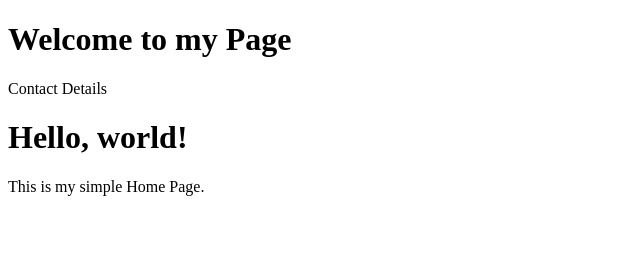
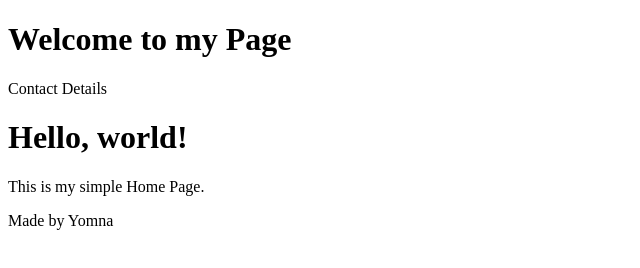
Before and after one commit to Yomnamagdi/my-project, a plain HTML site: page index.html in a window 1280 px wide. Shown: the whole page, without its empty margins (0-640 px from the left). Drawn offline with Linux system fonts and the light colour scheme.

Commit message:
Add footer

```diff
--- a/index.html
+++ b/index.html
@@ -10,3 +10,4 @@
 <footer>Contact Details</footer>
 <h1>Hello, world!</h1>
 <p>This is my simple Home Page.</p>
+<footer>Made by Yomna</footer>
```
